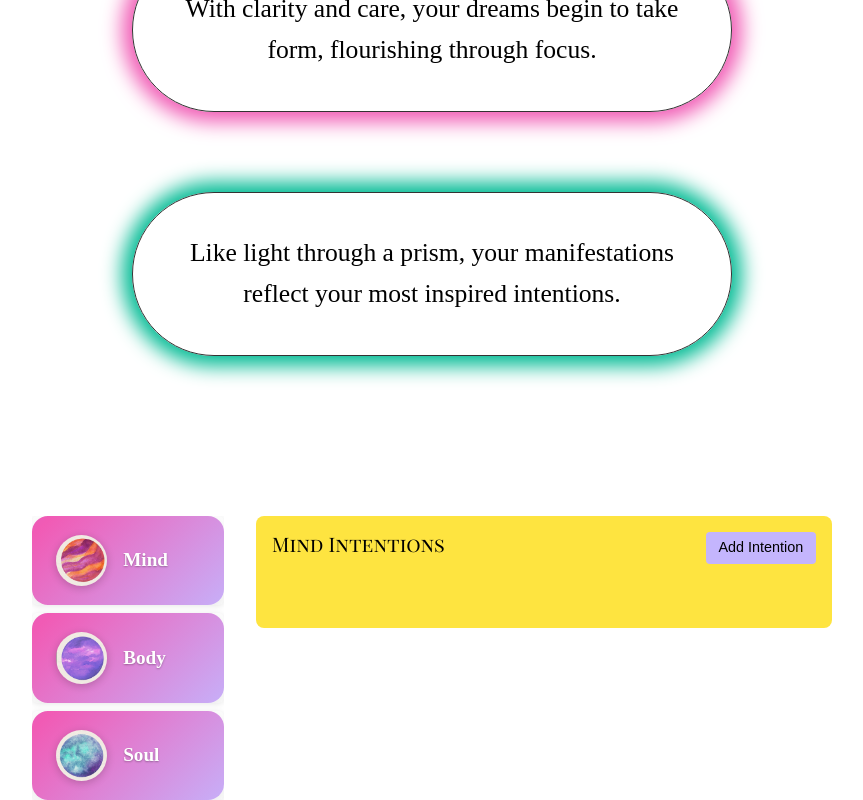
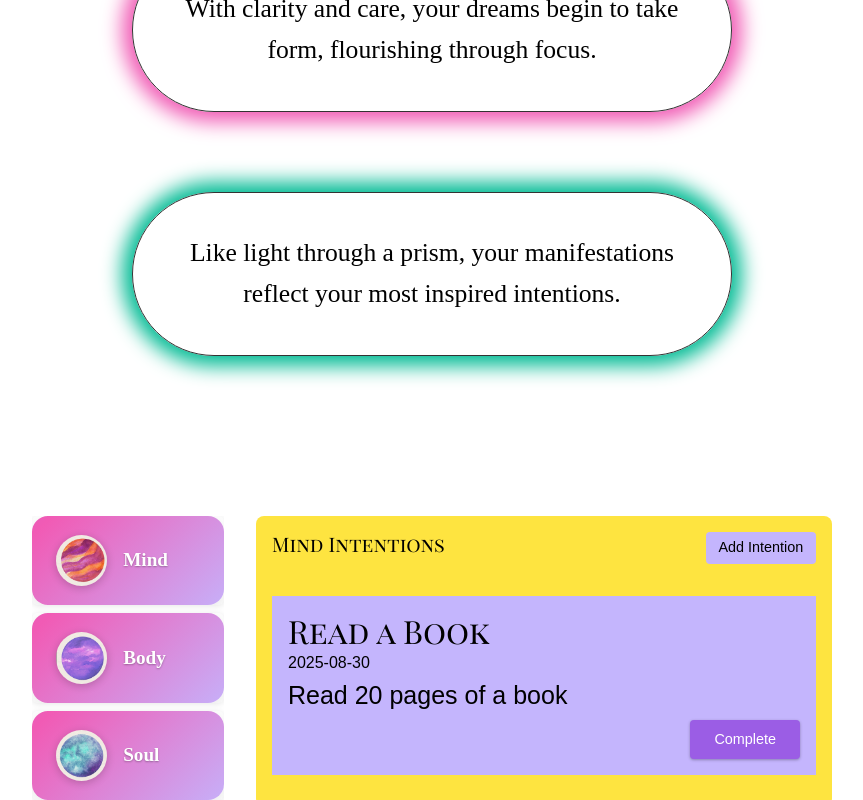
Before and after one commit to codetivated/manifest-todo-app, an Angular app: page / in a window 1280 px wide. Both pictures are taken after a click on the button "Mind". Shown: the part 989-1789 px from the top of the page, without its empty margins (208-1071 px from the left). Built offline with nearby package versions, Linux system fonts and the light colour scheme; a web font is replaced by a local one.

Commit message:
add intention component, logic, css

```diff
--- /dev/null
+++ b/src/app/data/intentions.ts
@@ -0,0 +1,30 @@
+export const INTENTIONS = [
+  {
+    id: 'i1',
+    intentionId: 'body_intention',
+    title: 'Dirt bike Ride',
+    summary: 'Go for a 1-hour dirt bike ride',
+    dueDate: '2025-06-30',
+  },
+  {
+    id: 'i7',
+    intentionId: 'mind_intention',
+    title: 'Read a Book',
+    summary: 'Read 20 pages of a book',
+    dueDate: '2025-08-30',
+  },
+  {
+    id: 'i2',
+    intentionId: 'body_intention',
+    title: 'Walk',
+    summary: 'Take a 30-minute walk in the park.',
+    dueDate: '2025-07-01',
+  },
+  {
+    id: 'i3',
+    intentionId: 'soul_intention',
+    title: 'Meditation Session',
+    summary: 'Attend a guided meditation class.',
+    dueDate: '2025-07-02',
+  },
+];
--- /dev/null
+++ b/src/app/intentions/intention/intention.component.css
@@ -0,0 +1,37 @@
+article {
+  padding: 1rem;
+  color: var(--color-black);
+  background-color: var(--color-lilac-gray);
+}
+
+h2 {
+  margin: 0;
+}
+
+time {
+  color: var(--color-black);
+}
+
+.actions {
+  text-align: right;
+  margin: 0;
+}
+
+.actions button {
+  font: inherit;
+  font-size: 0.9rem;
+  cursor: pointer;
+  background-color: var(--color-orchid);
+  color: var(--color-white);
+  border-radius: 4px;
+  padding: 0.5rem 1.5rem;
+  border: none;
+  box-shadow: 0 1px 3px rgba(0, 0, 0, 0.3);
+  transition: all 0.3s ease;
+}
+
+.actions button:hover,
+.actions button:active {
+  background-color: var(--color-lilac-gray);
+  box-shadow: 0 1px 6px rgba(0, 0, 0, 0.3);
+}
--- /dev/null
+++ b/src/app/intentions/intention/intention.component.html
@@ -0,0 +1,8 @@
+<article>
+  <h2>{{ intention.title }}</h2>
+  <time>{{ intention.dueDate }}</time>
+  <p>{{ intention.summary }}</p>
+  <p class="actions">
+    <button>Complete</button>
+  </p>
+</article>
--- a/src/app/intentions/intentions.component.html
+++ b/src/app/intentions/intentions.component.html
@@ -7,9 +7,11 @@
 </header>
 
 <ul>
-  <li>
-
-  </li>
-</ul>
+    @for (intention of filteredIntentions; track intention.id) {
+    <li>
+      <app-intention [intention]="intention"></app-intention>
+    </li>
+    }
+  </ul>
 
 </section>
--- a/src/app/intentions/intentions.component.ts
+++ b/src/app/intentions/intentions.component.ts
@@ -1,9 +1,11 @@
 import { Component, Input } from '@angular/core';
+import { INTENTIONS } from '../data/intentions';
+import { IntentionComponent } from "./intention/intention.component";
 
 @Component({
   selector: 'app-intentions',
   standalone: true,
-  imports: [],
+  imports: [IntentionComponent],
   templateUrl: './intentions.component.html',
   styleUrl: './intentions.component.css'
 })
@@ -11,4 +13,10 @@ export class IntentionsComponent {
   @Input({required: true}) category!: string;
   @Input({required: true}) id!: string;
 
+intentions = INTENTIONS;
+
+get filteredIntentions() {
+  return this.intentions.filter(intention => intention.intentionId === this.id);
 }
+
+}
```
Also changed, not shown: src/app/intentions/intention/intention.component.ts (added, +14 -0 lines), src/app/intentions/intention/intention.model.ts (added, +7 -0 lines), 1 other file (tests, documents, lock files or other folders).
